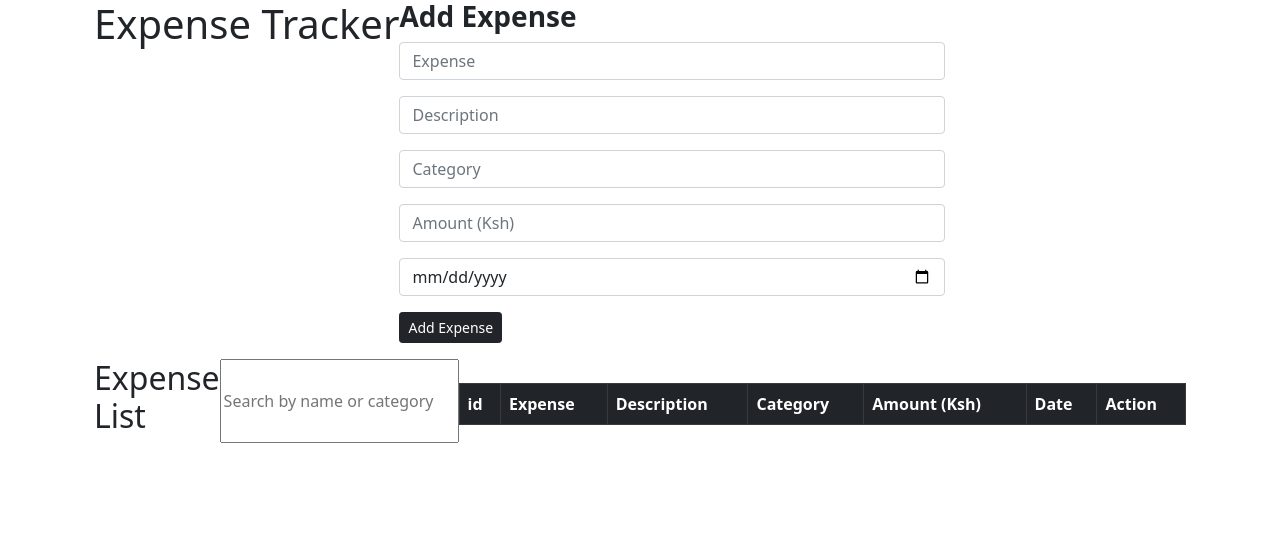
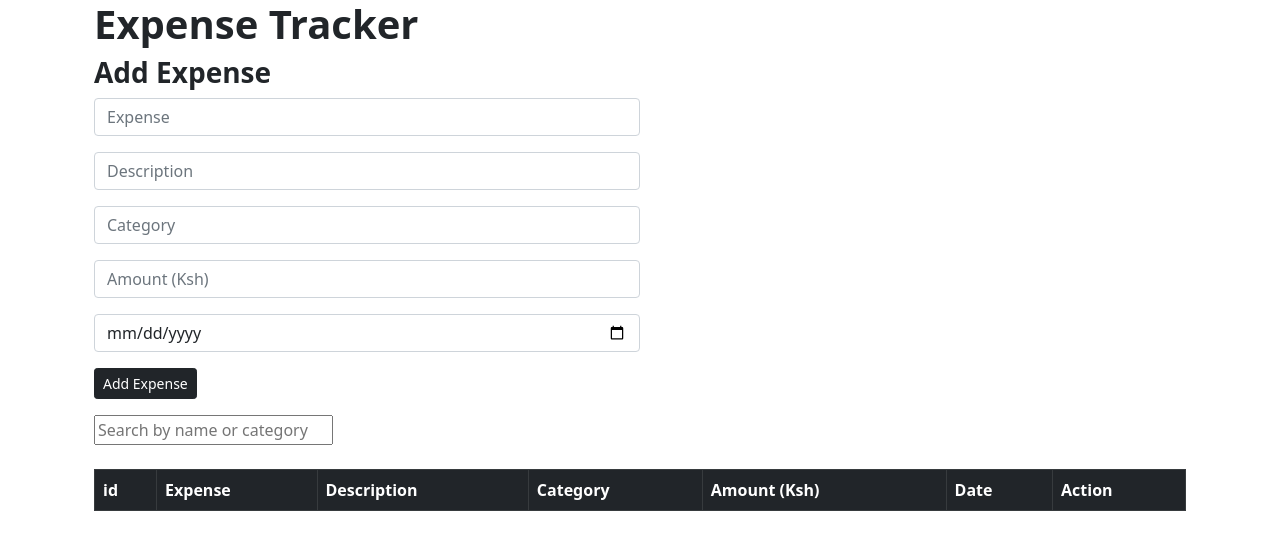
Before and after one commit to Gnettt/expensetracker, a React (Create React App) app: page / in a window 1280 px wide. Shown: the top 550 px of the page. Built offline with nearby package versions, Linux system fonts and the light colour scheme.

Commit message:
finalised the bootstrap

```diff
--- a/src/App.js
+++ b/src/App.js
@@ -25,15 +25,10 @@ function App() {
 
   return (
     <div className='container'>
-     <div className='d-flex flex-row'>
-      <h1>Expense Tracker</h1>
+      <h1><b>Expense Tracker</b></h1>
       <ExpenseForm onAddExpense={handleAddExpense} />
-      </div>
-      <div className='d-flex flex-row'>
-      <h2>Expense List</h2>
       <SearchBar searchTerm={searchTerm} onSearchChange={setSearchTerm} />
       <ExpenseTable expenses={filteredExpenses} onDelete={handleDeleteExpense} />
-      </div>
     </div>
   );
 }
```
